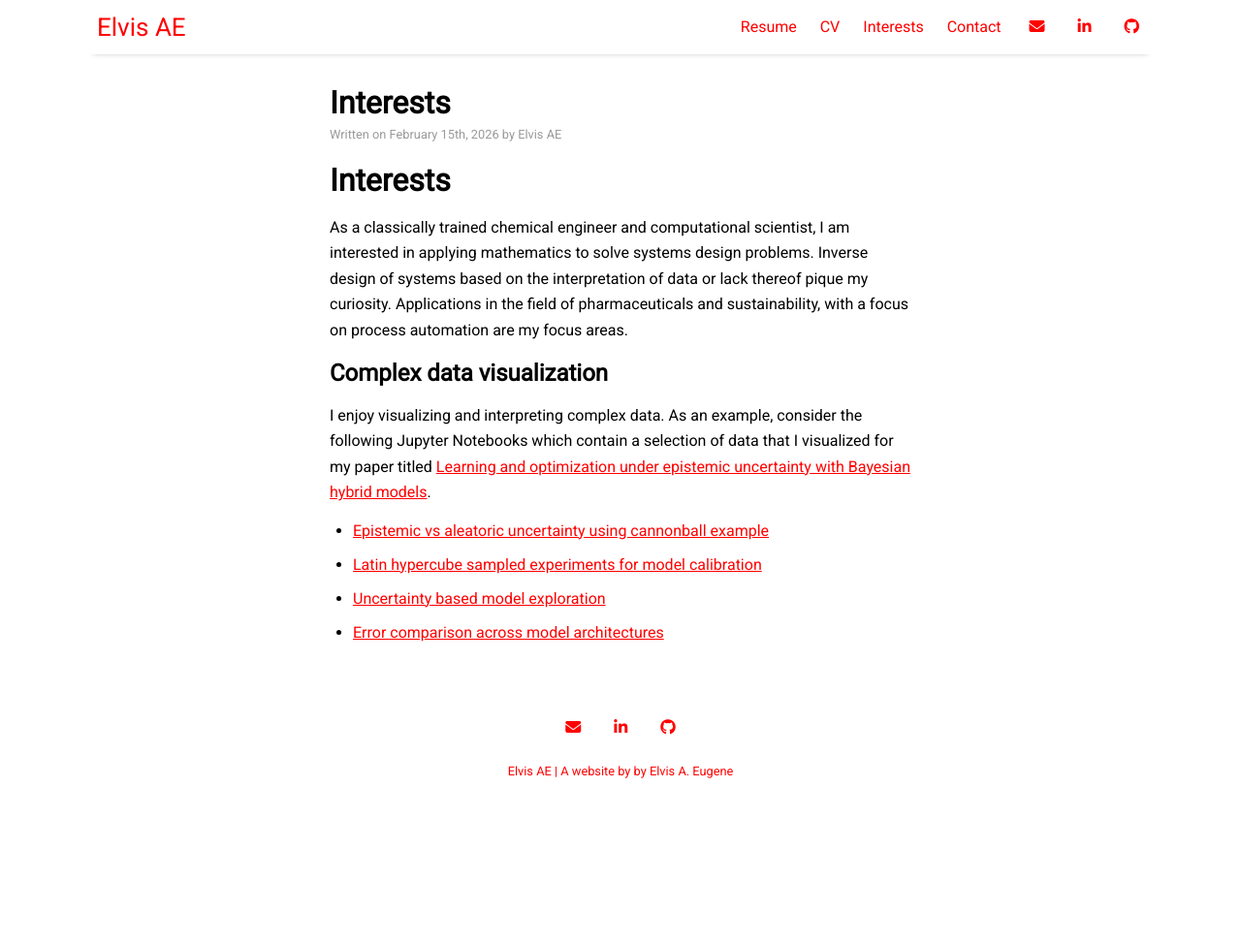
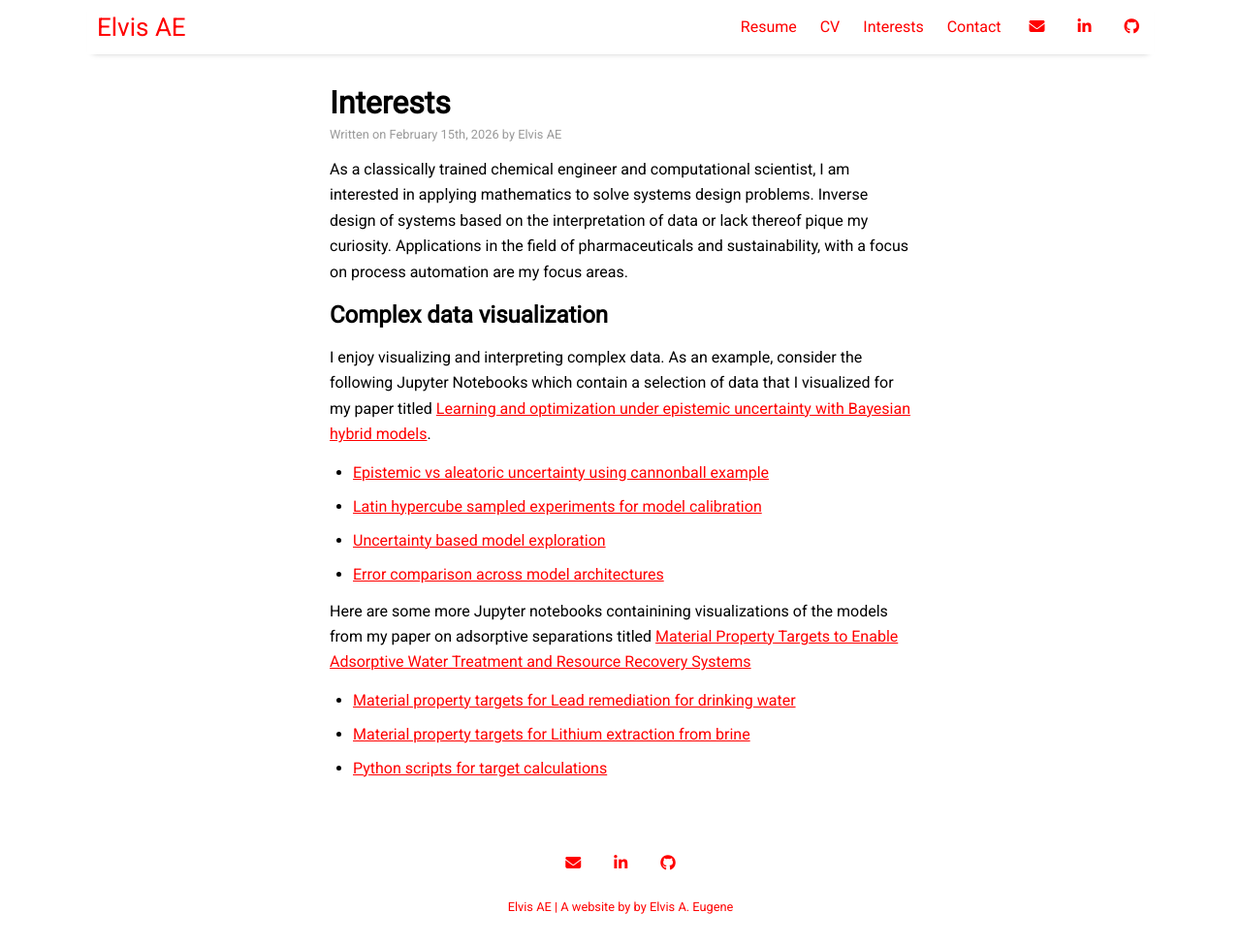
Before and after one commit to otherelvis/otherelvis.github.io, a Jekyll site: the page built from pages/2024-05-12-interests.md, in a window 1280 px wide and 974 px high. Shown: the whole window at 97% size. Built offline with Jekyll 4.4.1, drawn with Linux system fonts in a browser that asks for light colours; nearby versions of some CDN libraries.

Commit message:
Update interests.md with new resources and notebooks
Added additional Jupyter notebooks and resources related to adsorptive separations.

```diff
--- a/pages/2024-05-12-interests.md
+++ b/pages/2024-05-12-interests.md
@@ -7,8 +7,6 @@ tags: [docs]
 permalink: /interests
 date: 2026-Feb-15
 ---
-
-# Interests
 
 As a classically trained chemical engineer and computational scientist, I am interested in applying mathematics to solve systems design problems. Inverse design of systems based on the interpretation of data or lack thereof pique my curiosity. Applications in the field of pharmaceuticals and sustainability, with a focus on process automation are my focus areas.
 
@@ -21,3 +19,9 @@ I enjoy visualizing and interpreting complex data. As an example, consider the f
 * [Latin hypercube sampled experiments for model calibration](https://github.com/otherelvis/bayesian-hm/blob/main/cannonball_genExpt_Figs_only.ipynb)
 * [Uncertainty based model exploration](https://github.com/otherelvis/bayesian-hm/blob/main/prediction_uncertainty_analysis_v1_aiche21_presentation_figures.ipynb)
 * [Error comparison across model architectures](https://github.com/otherelvis/bayesian-hm/blob/main/sequential_hybrid_data_analysis.ipynb)
+
+Here are some more Jupyter notebooks containining visualizations of the models from my paper on adsorptive separations titled [Material Property Targets to Enable Adsorptive Water Treatment and Resource Recovery Systems](https://pubs.acs.org/doi/10.1021/acsestengg.0c00046)
+
+* [Material property targets for Lead remediation for drinking water](https://github.com/elvis1090/multiscale-adsorption-targets/blob/master/Pb_remediation.ipynb)
+* [Material property targets for Lithium extraction from brine](https://github.com/elvis1090/multiscale-adsorption-targets/blob/master/Li_recovery.ipynb)
+* [Python scripts for target calculations](https://github.com/elvis1090/multiscale-adsorption-targets/blob/master/multiscale_adsorption_target_models.py)
```
